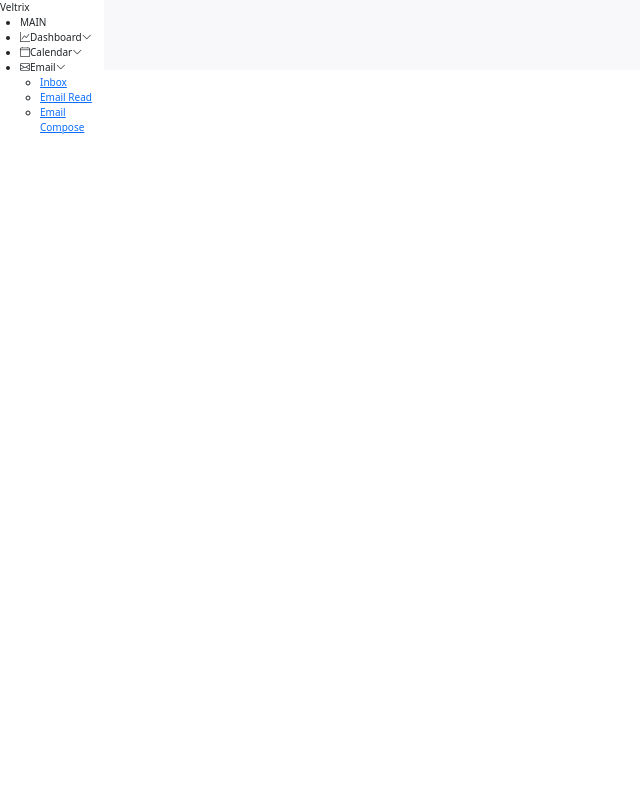
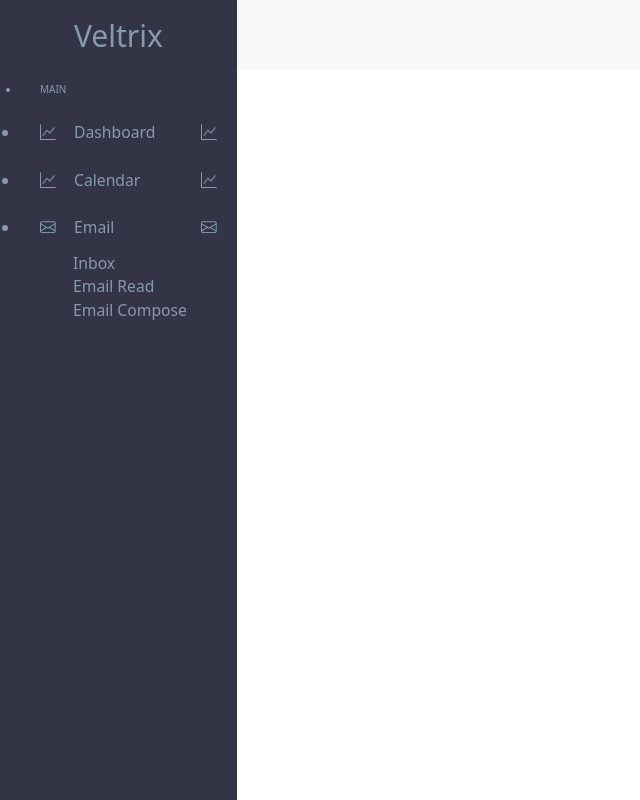
Before and after one commit to bertoldosi/dashboard, a Next.js app: page / in a window 1280 px wide. Shown: the whole page, without its empty margins (0-640 px from the left). Built offline with nearby package versions, Linux system fonts and the light colour scheme.

Commit message:
feat: Finalizando layout do sidebar

```diff
--- /dev/null
+++ b/src/components/containers/Sidebar/components/ItemSidebar/index.jsx
@@ -0,0 +1,15 @@
+import { MenuSidebar } from "../../components";
+
+import styles from "./styles.module.scss";
+
+export const ItemSidebar = ({ item }) => {
+  return (
+    <div className={styles.Menu}>
+      <li className={styles.MenuTitle}>{item.label}</li>
+
+      {item.menus.map((menu) => (
+        <MenuSidebar key={menu.id} menu={menu} />
+      ))}
+    </div>
+  );
+};
--- /dev/null
+++ b/src/components/containers/Sidebar/components/ItemSidebar/styles.module.scss
@@ -0,0 +1,7 @@
+.Menu {
+  &Title {
+    width: 100%;
+    padding: 1.2rem 2rem;
+    font-size: 1rem;
+  }
+}
--- /dev/null
+++ b/src/components/containers/Sidebar/components/MenuSidebar/index.jsx
@@ -0,0 +1,22 @@
+import styles from "./styles.module.scss";
+
+export const MenuSidebar = ({ menu }) => {
+  return (
+    <li key={menu.id} className={styles.Item}>
+      <a className={styles.ItemTag} onClick={() => showMenus(menu.id)}>
+        <i className={menu.icon}>
+          <span>{menu.label}</span>
+        </i>
+        <i className={menu.icon}></i>
+      </a>
+
+      <ul className={styles.ItemSubMenu}>
+        {menu.sub_menus.map((subMenu, index) => (
+          <li key={index}>
+            <a href={subMenu.href}>{subMenu.label}</a>
+          </li>
+        ))}
+      </ul>
+    </li>
+  );
+};
--- /dev/null
+++ b/src/components/containers/Sidebar/components/MenuSidebar/styles.module.scss
@@ -0,0 +1,45 @@
+.Item {
+  &Tag {
+    display: flex;
+    align-items: center;
+    justify-content: space-between;
+    color: var(--col-sidebar);
+    padding: 1.2rem 2rem;
+    text-decoration: none;
+    cursor: pointer;
+
+    &:hover {
+      color: var(--col-sidebar);
+    }
+
+    > i {
+      span {
+        margin: 0 1rem 0 1.8375rem;
+        font-style: normal;
+      }
+    }
+
+    &Active {
+      @extend .ItemTag;
+      background-color: var(--bs-sidebar-item-dark);
+    }
+  }
+
+  &SubMenu {
+    list-style: none;
+    padding: 0 2rem;
+
+    li {
+      a {
+        text-decoration: none;
+        padding: 0.4rem 1.5rem 0.4rem 3.3rem;
+        color: var(--col-sidebar);
+        cursor: pointer;
+
+        &:hover {
+          color: var(--col-sidebar-hover);
+        }
+      }
+    }
+  }
+}
--- /dev/null
+++ b/src/components/containers/Sidebar/components/index.jsx
@@ -0,0 +1,2 @@
+export { ItemSidebar } from "./ItemSidebar";
+export { MenuSidebar } from "./MenuSidebar";
--- a/src/components/containers/Sidebar/index.jsx
+++ b/src/components/containers/Sidebar/index.jsx
@@ -1,8 +1,10 @@
+import React from "react";
 import styles from "./styles.module.scss";
+import itemsSidebar from "./items";
+import { ItemSidebar } from "./components";
 
-const Menu = ({ menus }) => {};
-const MenuItem = ({ menuItems }) => {};
-const MenuItemSubMenu = ({ subMenus }) => {};
+const iconChevronDown = "bi bi-chevron-down";
+const iconChevronUp = "bi bi-chevron-up";
 
 function Sidebar() {
   return (
@@ -10,45 +12,9 @@ function Sidebar() {
       <header className={styles.SidebarHeader}>Veltrix</header>
 
       <ul className={styles.SidebarContent}>
-        <div className={styles.SidebarContentMenu}>
-          <li className={styles.SidebarContentMenuTitle}>MAIN</li>
-
-          <li className={styles.SidebarContentMenuItem}>
-            <a className={styles.ContainerMenuCardItemTag}>
-              <i className="bi bi-graph-up"></i>
-              <span>Dashboard</span>
-              <i className="bi bi-chevron-down"></i>
-            </a>
-          </li>
-
-          <li className={styles.SidebarContentMenuItem}>
-            <a className={styles.ContainerMenuCardItemTag}>
-              <i className="bi bi-calendar4"></i>
-              <span>Calendar</span>
-              <i className="bi bi-chevron-down"></i>
-            </a>
-          </li>
-
-          <li className={styles.SidebarContentMenuItem}>
-            <a className={styles.ContainerMenuCardItemTag}>
-              <i className="bi bi-envelope"></i>
-              <span>Email</span>
-              <i className="bi bi-chevron-down"></i>
-            </a>
-
-            <ul className={styles.SidebarContentMenuItemSubMenu}>
-              <li>
-                <a href="#">Inbox</a>
-              </li>
-              <li>
-                <a href="#">Email Read</a>
-              </li>
-              <li>
-                <a href="#">Email Compose</a>
-              </li>
-            </ul>
-          </li>
-        </div>
+        {itemsSidebar.map((item, key) => (
+          <ItemSidebar item={item} key={key} />
+        ))}
       </ul>
     </aside>
   );
--- a/src/components/containers/Sidebar/items.js
+++ b/src/components/containers/Sidebar/items.js
@@ -1,7 +1,7 @@
 const items = [
   {
     label: "MAIN",
-    items: [
+    menus: [
       {
         label: "Dashboard",
         id: "dashboard",
--- a/src/components/containers/Sidebar/styles.module.scss
+++ b/src/components/containers/Sidebar/styles.module.scss
@@ -1,34 +1,15 @@
-.Container {
+.Sidebar {
   width: 29.05rem;
   height: 100vh;
   background-color: var(--bs-sidebar-dark);
+  color: var(--col-sidebar);
+  font-size: 1.57rem;
 
-  header {
+  &Header {
     height: 7rem;
     display: flex;
     justify-content: center;
     align-items: center;
-  }
-
-  &Menu {
-    color: #b4c9de;
-    &Card {
-      &Title {
-        width: 100%;
-        padding: 1.2rem 2rem;
-      }
-
-      &Item {
-        padding: 0;
-
-        &Title {
-          display: flex;
-          align-items: center;
-          justify-content: space-between;
-          padding: 1.2rem 2rem;
-          background-color: var(--bs-sidebar-item-dark);
-        }
-      }
-    }
+    font-size: 3rem;
   }
 }
--- a/src/styles/globals.scss
+++ b/src/styles/globals.scss
@@ -1,6 +1,8 @@
 :root {
   --bs-sidebar-dark: #333547;
   --bs-sidebar-item-dark: #383b4e;
+  --col-sidebar: #8699ad;
+  --col-sidebar-hover: #b4c9de;
 }
 
 html,
```
